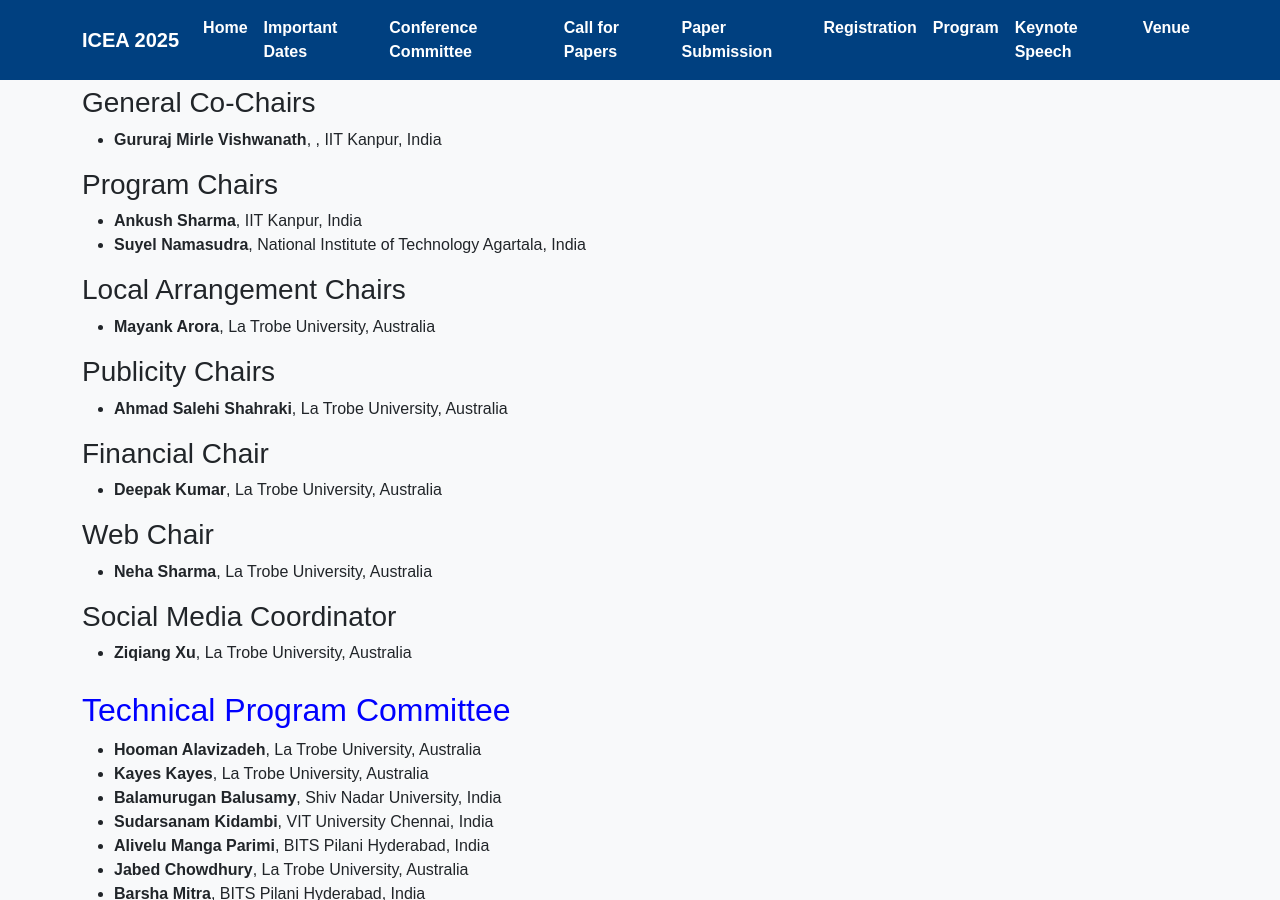
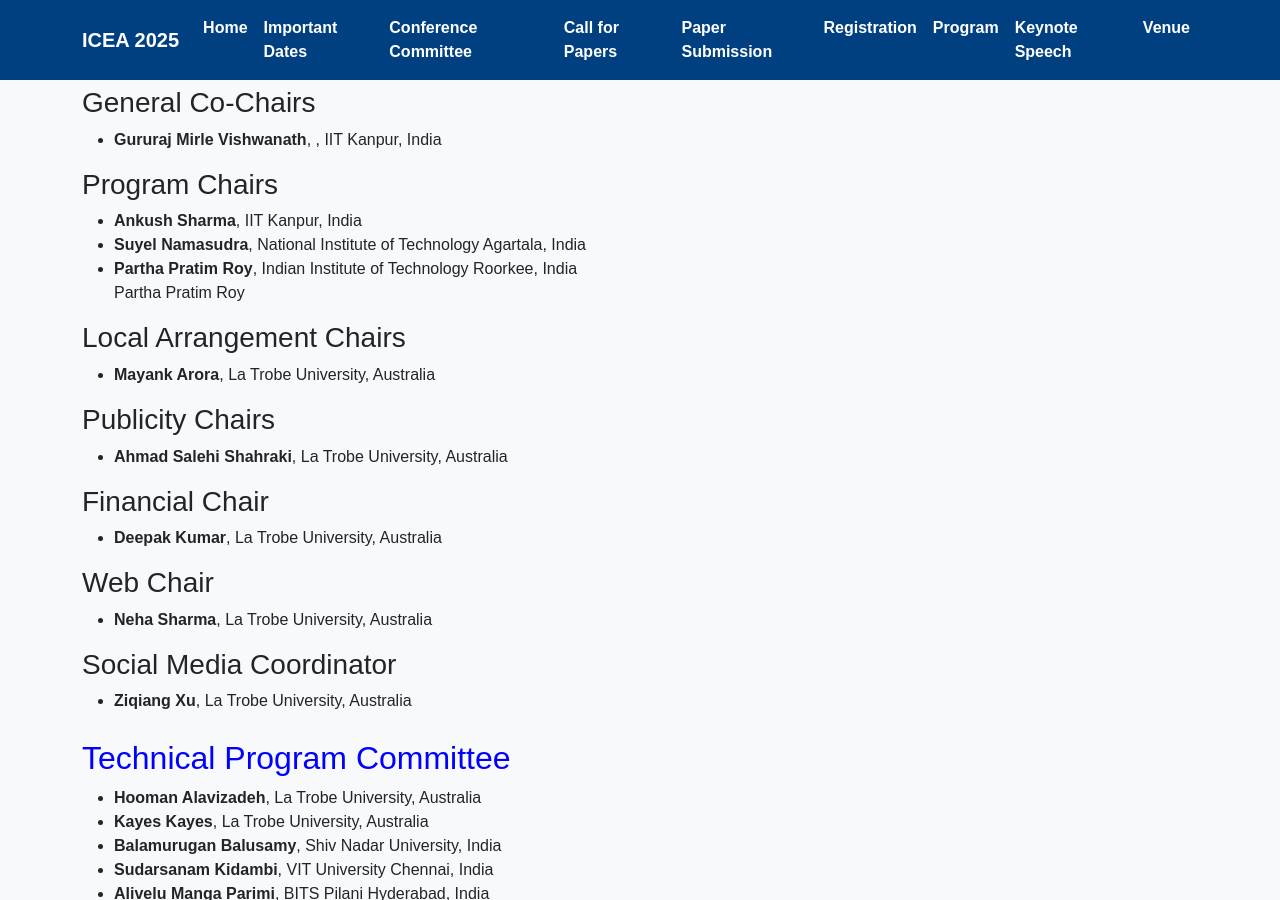
Before and after one commit to icea2025/latrobe, a Jekyll site: the page committee/index.html, which Jekyll copies as it is, in a window 1280 px wide and 900 px high, scrolled down 353 px. Built offline with Jekyll 4.4.1, drawn with Linux system fonts in a browser that asks for light colours.

Commit message:
Update index.html

```diff
--- a/committee/index.html
+++ b/committee/index.html
@@ -102,8 +102,8 @@
       <ul>
         <li><b>Ankush Sharma</b>, IIT Kanpur, India</li>
         <li><b>Suyel Namasudra</b>, National Institute of Technology Agartala, India</li>
-
-
+         <li><b>Partha Pratim Roy</b>, Indian Institute of Technology Roorkee, India</li>
+        Partha Pratim Roy
       </ul>
 
       <h3>Local Arrangement Chairs</h3>
```
